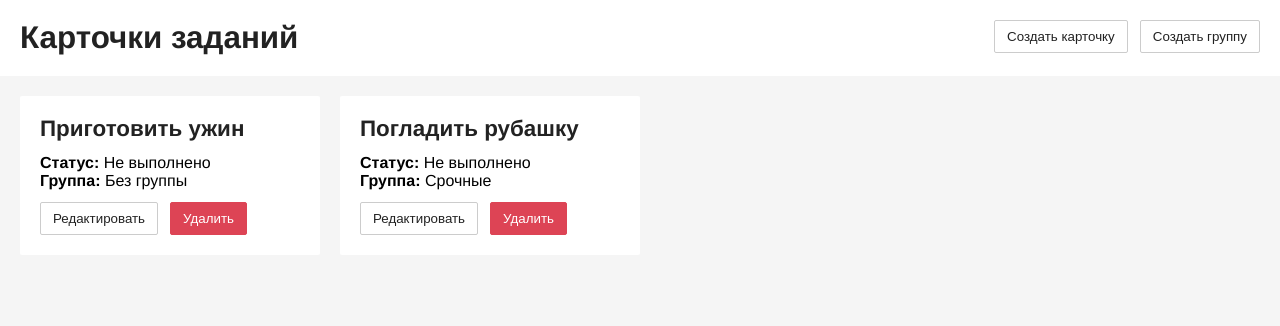
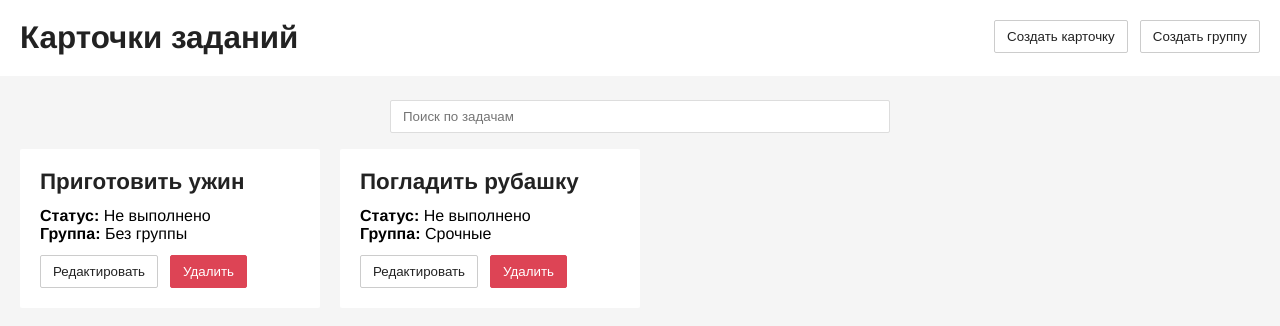
Before and after one commit to pirotech/pro-context-test-task, a Vue app: page / in a window 1280 px wide. Shown: the top 326 px of the page. Built offline with nearby package versions, Linux system fonts and the light colour scheme.

Commit message:
Search created

```diff
--- a/package.json
+++ b/package.json
@@ -8,6 +8,7 @@
   },
   "dependencies": {
     "core-js": "^3.6.5",
+    "lodash": "^4.17.15",
     "vue": "^2.6.11",
     "vue-router": "^3.2.0",
     "vuex": "^3.4.0"
--- a/src/components/UiTextField.vue
+++ b/src/components/UiTextField.vue
@@ -1,10 +1,11 @@
 <template>
   <label class="ui-text-field">
-    <span class="ui-text-field__label">{{label}}</span>
+    <span v-if="label" class="ui-text-field__label">{{label}}</span>
     <input
       class="ui-text-field__input"
       type="text"
       :value="value"
+      :placeholder="placeholder"
       @input="onChange"
     />
     <span class="ui-text-field__error">{{error}}</span>
@@ -18,6 +19,7 @@ export default {
     label: String,
     value: String,
     error: String,
+    placeholder: String,
     onChange: Function
   }
 }
--- a/src/views/MainPage.vue
+++ b/src/views/MainPage.vue
@@ -5,6 +5,13 @@
       :onCreateGroup="openCreateGroupModal"
     />
     <div class="main-page-content">
+      <div class="main-page-search">
+        <UiTextField
+          :value="searchString"
+          placeholder="Поиск по задачам"
+          :onChange="searchDebounced"
+        />
+      </div>
       <ul v-if="tasks" class="main-page-cards">
         <li v-for="task in tasks" :key="task.id">
           <UiCard
@@ -80,6 +87,7 @@
 </template>
 
 <script>
+import _ from 'lodash';
 import Header from "../components/Header";
 import UiCard from "../components/UiCard";
 import Modal from "../components/Modal";
@@ -168,9 +176,16 @@ export default {
         return [...sum, ...searched];
       }, []);
       return tasks;
+    },
+    searchDebounced() {
+      return _.debounce(this.search, 500);
     }
   },
   methods: {
+    search(e) {
+      this.searchString = e.target.value;
+    },
+
     openCreateTaskModal() {
       this.createTaskModal.modal = true;
     },
@@ -274,6 +289,10 @@ export default {
   &-content {
     padding: 20px;
   }
+  &-search {
+    max-width: 500px;
+    margin: 0 auto;
+  }
   &-cards {
     display: flex;
     flex-wrap: wrap;
```
Also changed, not shown: 1 other file (tests, documents, lock files or other folders).
